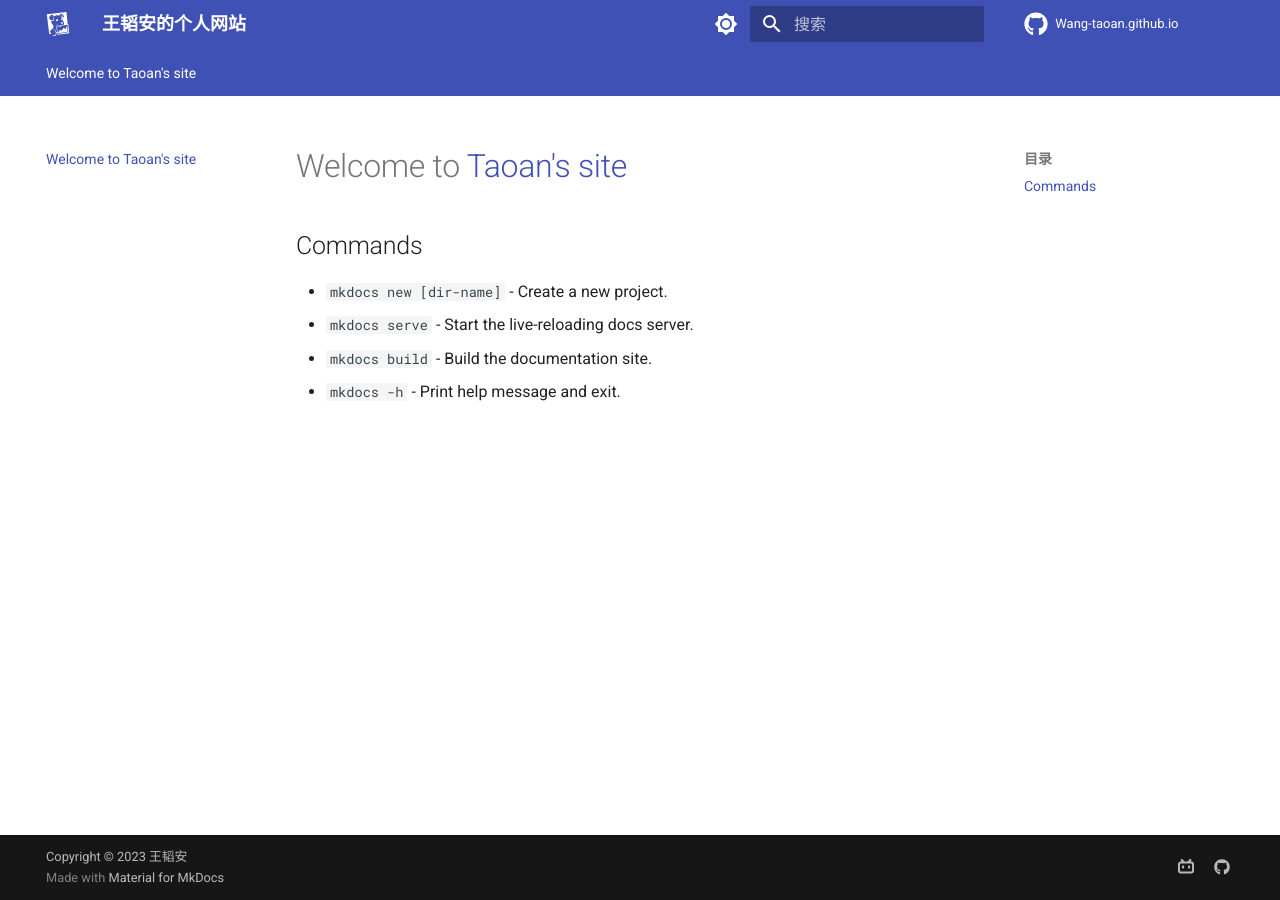
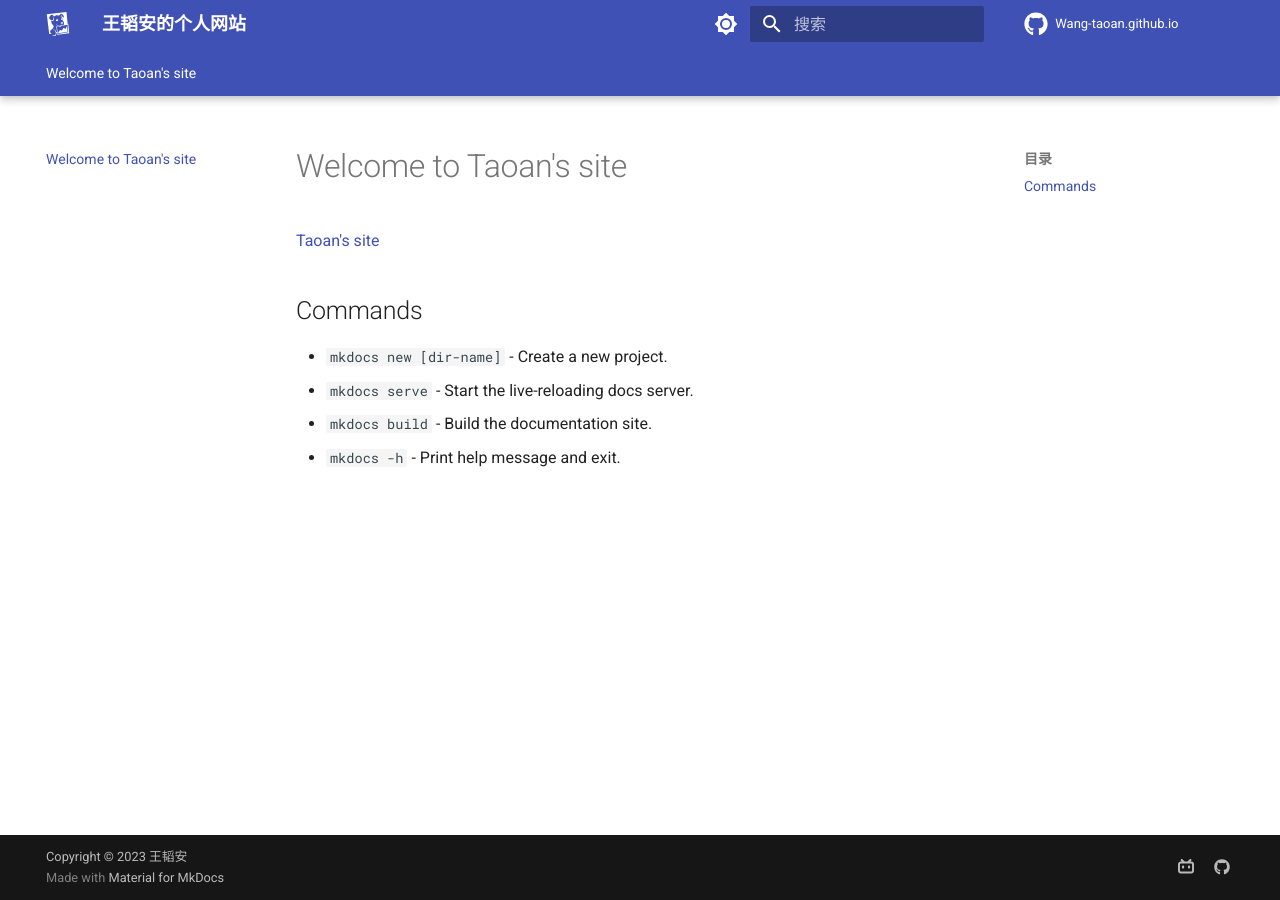
Before and after one commit to Wang-Taoan/Wang-Taoan.github.io, an MkDocs documentation site: the page built from docs/index.md, in a window 1280 px wide. Built offline with MkDocs 1.6.1 and Material for MkDocs 9.7.7, drawn with Linux system fonts in a browser that asks for light colours; comment, search, counter and statistics services are not loaded.

Commit message:
基本布局配置完成

```diff
--- a/docs/index.md
+++ b/docs/index.md
@@ -1,4 +1,6 @@
-# Welcome to [Taoan's site](https://wang-taoan.github.io/)
+# Welcome to Taoan's site
+[Taoan's site](https://wang-taoan.github.io/)
+
 
 
 
--- a/mkdocs.yml
+++ b/mkdocs.yml
@@ -20,12 +20,20 @@
         name: 切换至日间模式
   features:
     - content.tooltips
-    - navigation.tabs # 使用Tab来进行分类
+    - navigation.instant # Instant loading
+    - navigation.tracking #Anchor tracking 不知道有什么用
+    - navigation.tabs # 使用Tab来进行分类，就是顶层的tabs菜单
+    - navigation.tabs.sticky # 锁住Tabs，向下划的时候，上面的tabs不会消失
+    - navigation.sections # 对左边菜单栏的优化，主标题加粗
     - navigation.top # 返回顶部的按钮 在上滑时出现
     - navigation.indexes # Tab会有一个index.md 而不是在打开Tab时打开第一篇文章
     - navigation.expand # 打开Tab时左侧目录全部展开
+    - toc.follow # the sidebar is automatically scrolled so that active anchor is always visible
     - search.suggest # 搜索输入一些字母时推荐补全整个单词
     - search.highlight # 搜索出的文章关键词加入高亮
+    - search.share # 搜索中会出现的分享按钮
+    - header.autohide # 当用户滚动超过一定阈值时，留出更多的内容空间
+    - navigation.footer # previous and next page of the current page的链接
   language: zh # 一些提示性的文字会变成中文
   icon:
     repo: fontawesome/brands/github
@@ -42,7 +50,30 @@
   social: # icons
     - icon: fontawesome/brands/bilibili
       link: https://space.bilibili.com/506537329?spm_id_from=333.337.0.0
-      name: Bilibili | 勇敢的湍流 # 鼠标悬浮提示
+      name: 勇敢的湍流 on bilibili # 鼠标悬浮提示
     - icon: fontawesome/brands/github
       link: https://github.com/Wang-Taoan
-      name: GitHub | Wang-Taoan
+      name: Wang-Taoan on Github
+
+markdown_extensions:
+  - pymdownx.arithmatex: # latex支持
+      generic: true
+  - attr_list # 给图片后面添加{width="300"}设置大小
+  - toc:
+      permalink: true # 固定标题位置为当前位置
+  - pymdownx.highlight # 代码块高亮
+      # linenums: true # 显示行号
+      # auto_title: true # 显示编程语言名称
+  - pymdownx.superfences # 代码块高亮插件
+  #- meta # 支持Markdown文件上方自定义标题标签等
+  - admonition # https://squidfunk.github.io/mkdocs-material/reference/admonitions/#inline-blocks
+  - pymdownx.details # admonition需要
+# [Extensions]
+plugins:
+  - search:
+      lang: en
+  - tags
+  - git-revision-date-localized:
+      enable_creation_date: true
+      type: date
+  - meta
```
